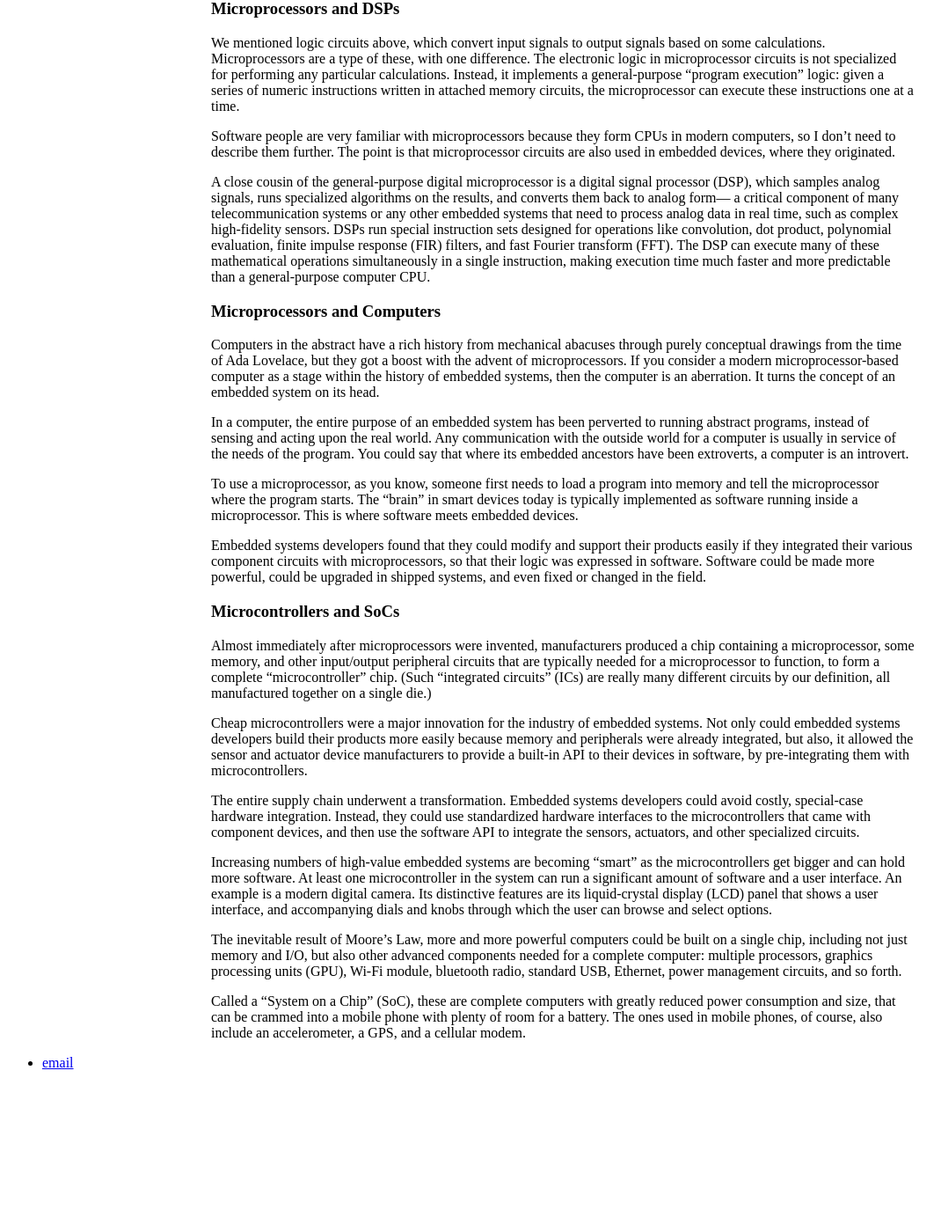
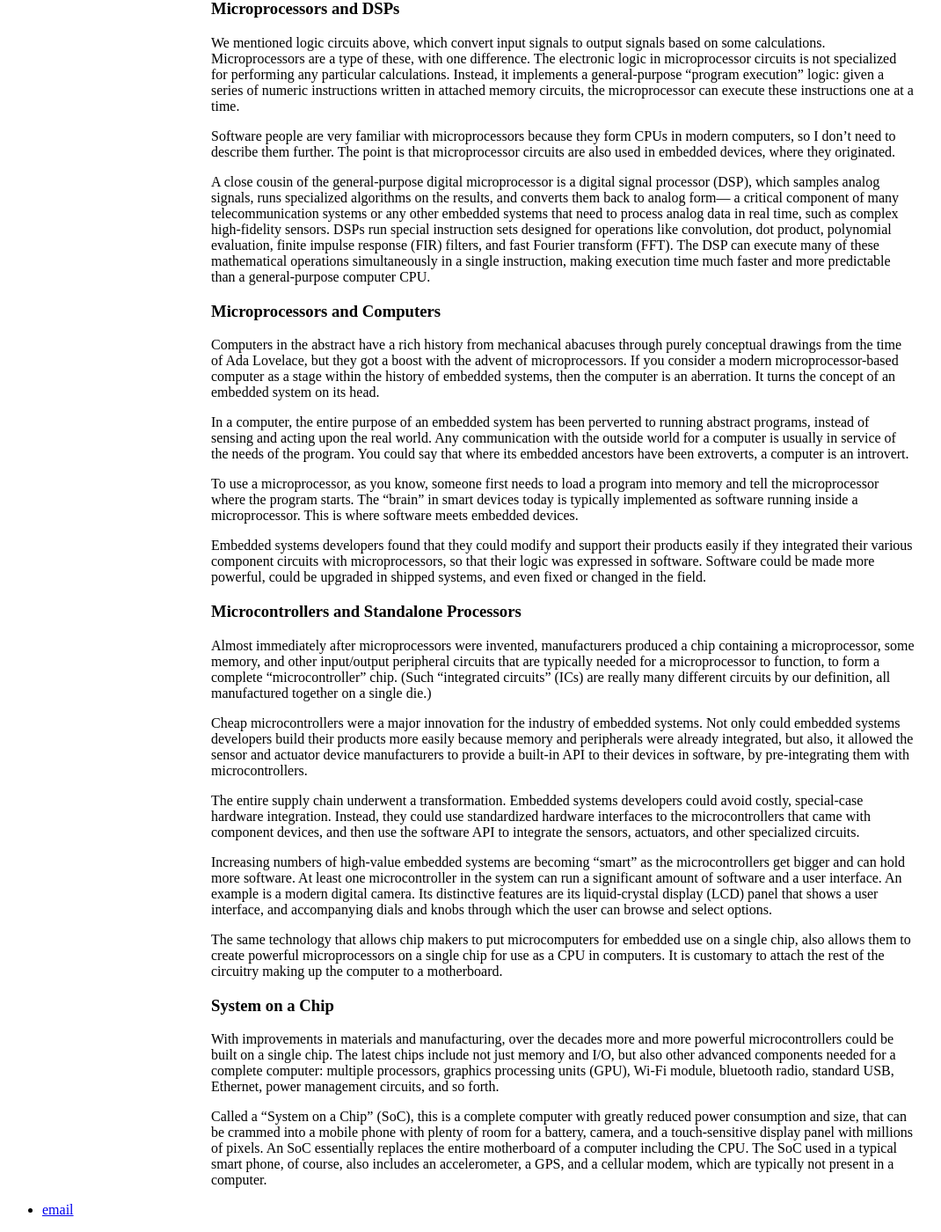
Before and after one commit to sudheerapte/sudheerapte.github.io, a Jekyll site: the page built from _posts/2018-05-17-embedded-systems-for-software-people.md, in a window 1280 px wide and 1400 px high, scrolled down 1709 px. Shown: the whole window at 88% size, without its empty margins (0-1070 px from the left). Built offline with Jekyll 4.4.1, drawn with Linux system fonts in a browser that asks for light colours; before the commit the page ends 2942 px from its top, so only the background shows below that.

Commit message:
SoC and computer comparison

```diff
--- a/_posts/2018-05-17-embedded-systems-for-software-people.md
+++ b/_posts/2018-05-17-embedded-systems-for-software-people.md
@@ -177,7 +177,7 @@ circuits with microprocessors, so that their logic was expressed in
 software. Software could be made more powerful, could be upgraded in
 shipped systems, and even fixed or changed in the field.
 
-### Microcontrollers and SoCs
+### Microcontrollers and Standalone Processors
 
 Almost immediately after microprocessors were invented, manufacturers
 produced a chip containing a microprocessor, some memory, and other
@@ -209,15 +209,27 @@ camera. Its distinctive features are its liquid-crystal display (LCD)
 panel that shows a user interface, and accompanying dials and knobs
 through which the user can browse and select options.
 
-The inevitable result of Moore's Law, more and more powerful computers
-could be built on a single chip, including not just memory and I/O,
-but also other advanced components needed for a complete computer:
-multiple processors, graphics processing units (GPU), Wi-Fi module,
-bluetooth radio, standard USB, Ethernet, power management circuits,
-and so forth.
+The same technology that allows chip makers to put microcomputers for
+embedded use on a single chip, also allows them to create powerful
+microprocessors on a single chip for use as a CPU in computers.  It is
+customary to attach the rest of the circuitry making up the computer
+to a motherboard.
 
-Called a "System on a Chip" (SoC), these are complete computers with
+### System on a Chip
+
+With improvements in materials and manufacturing, over the decades
+more and more powerful microcontrollers could be built on a single
+chip.  The latest chips include not just memory and I/O, but also
+other advanced components needed for a complete computer: multiple
+processors, graphics processing units (GPU), Wi-Fi module, bluetooth
+radio, standard USB, Ethernet, power management circuits, and so
+forth.
+
+Called a "System on a Chip" (SoC), this is a complete computer with
 greatly reduced power consumption and size, that can be crammed into a
-mobile phone with plenty of room for a battery. The ones used in
-mobile phones, of course, also include an accelerometer, a GPS, and a
-cellular modem.
+mobile phone with plenty of room for a battery, camera, and a
+touch-sensitive display panel with millions of pixels.  An SoC
+essentially replaces the entire motherboard of a computer including
+the CPU. The SoC used in a typical smart phone, of course, also
+includes an accelerometer, a GPS, and a cellular modem, which are
+typically not present in a computer.
```
